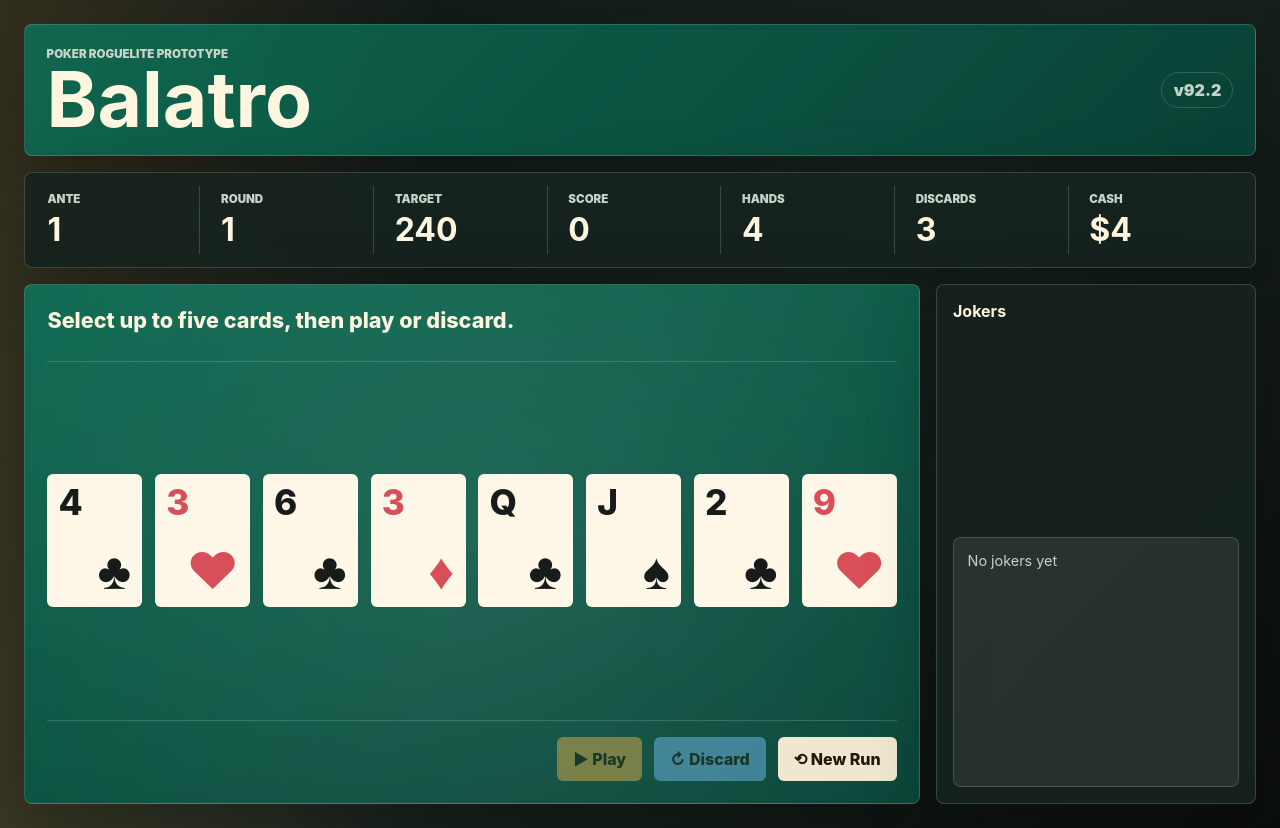
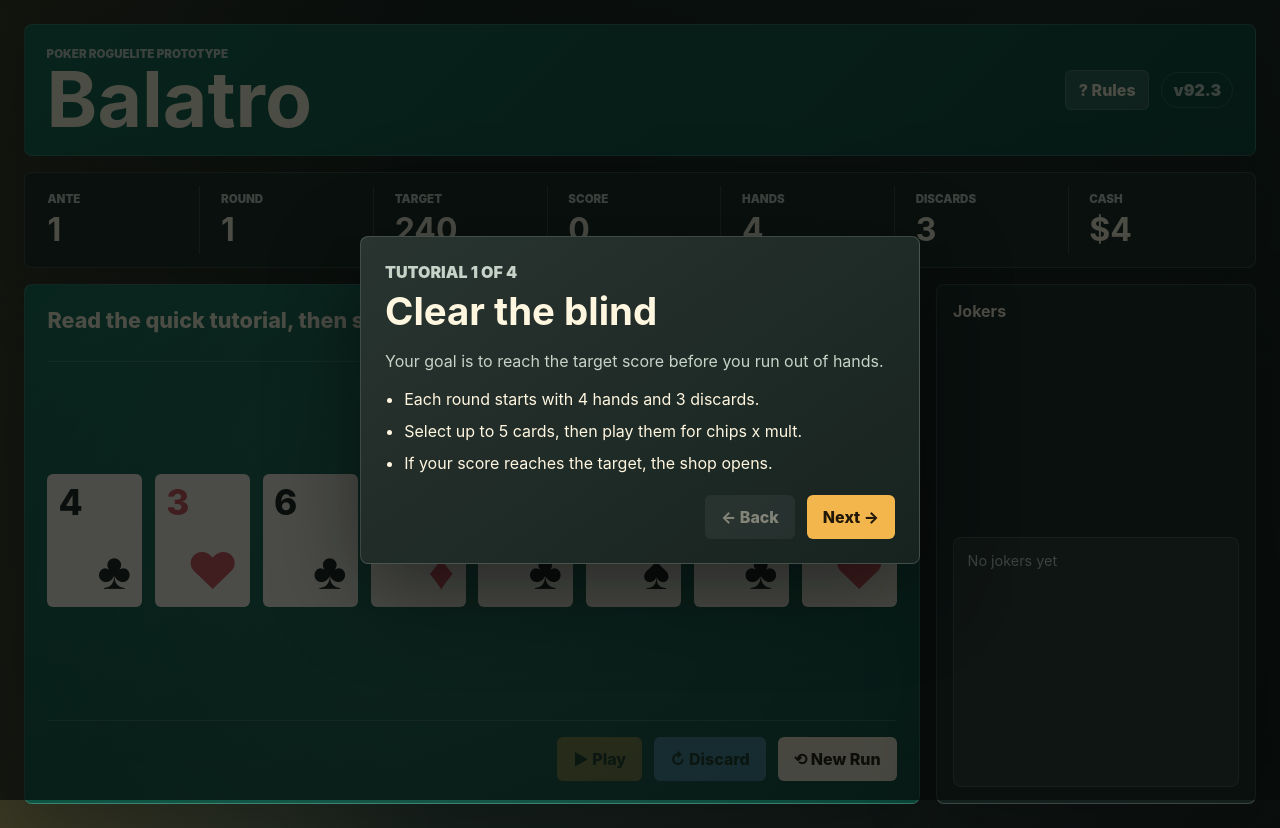
Before and after one commit to ec92009/Balatro, a plain HTML site: page index.html in a window 1280 px wide. Drawn offline with Linux system fonts and the light colour scheme.

Commit message:
balatro: add rules tutorial

```diff
--- a/app.js
+++ b/app.js
@@ -43,6 +43,29 @@
   { name: "Lucky Seven", cost: 3, text: "+77 chips if a 7 is scored", apply: (score, cards) => (cards.some((card) => card.value === 7) ? { ...score, chips: score.chips + 77 } : score) },
 ];
 
+const tutorialSteps = [
+  {
+    title: "Clear the blind",
+    copy: "Your goal is to reach the target score before you run out of hands.",
+    bullets: ["Each round starts with 4 hands and 3 discards.", "Select up to 5 cards, then play them for chips x mult.", "If your score reaches the target, the shop opens."],
+  },
+  {
+    title: "Build poker hands",
+    copy: "Better poker hands start with stronger base chips and multipliers.",
+    bullets: ["Pairs are useful early.", "Straights, flushes, full houses, and four of a kind score much higher.", "Card ranks add chips on top of the hand bonus."],
+  },
+  {
+    title: "Use discards",
+    copy: "Discards let you throw away selected cards and draw back to eight.",
+    bullets: ["Discard weak singles to chase pairs or flushes.", "Discards are limited, so keep made hands.", "Cards refill automatically after each play or discard."],
+  },
+  {
+    title: "Buy jokers",
+    copy: "After clearing a blind, spend cash on jokers before the next round.",
+    bullets: ["Jokers modify chips, mult, or rewards.", "You can hold up to 5 jokers.", "Targets rise each round, so upgrades matter."],
+  },
+];
+
 const els = {
   ante: document.querySelector("#ante"),
   round: document.querySelector("#round"),
@@ -60,9 +83,19 @@
   discard: document.querySelector("#discard"),
   nextRound: document.querySelector("#next-round"),
   newRun: document.querySelector("#new-run"),
+  rules: document.querySelector("#rules"),
+  tutorial: document.querySelector("#tutorial"),
+  tutorialStep: document.querySelector("#tutorial-step"),
+  tutorialTitle: document.querySelector("#tutorial-title"),
+  tutorialCopy: document.querySelector("#tutorial-copy"),
+  tutorialList: document.querySelector("#tutorial-list"),
+  tutorialBack: document.querySelector("#tutorial-back"),
+  tutorialNext: document.querySelector("#tutorial-next"),
+  tutorialStart: document.querySelector("#tutorial-start"),
 };
 
 let state;
+let tutorialIndex = 0;
 
 function newRun() {
   state = {
@@ -78,10 +111,11 @@
     selected: new Set(),
     jokers: [],
     shop: [],
-    mode: "playing",
+    mode: "intro",
   };
   drawTo(8);
-  render("Select up to five cards, then play or discard.");
+  tutorialIndex = 0;
+  render("Read the quick tutorial, then start the blind.");
 }
 
 function buildDeck() {
@@ -237,6 +271,25 @@
   render("New blind. Find the score.");
 }
 
+function openRules() {
+  tutorialIndex = 0;
+  els.tutorial.hidden = false;
+  renderTutorial();
+}
+
+function closeTutorial() {
+  els.tutorial.hidden = true;
+  if (state.mode === "intro") {
+    state.mode = "playing";
+    render("Select up to five cards, then play or discard.");
+  }
+}
+
+function changeTutorialStep(delta) {
+  tutorialIndex = Math.max(0, Math.min(tutorialSteps.length - 1, tutorialIndex + delta));
+  renderTutorial();
+}
+
 function render(message = els.result.textContent) {
   els.ante.textContent = state.ante;
   els.round.textContent = state.round;
@@ -249,9 +302,27 @@
   els.shopPanel.hidden = state.mode !== "shop";
   els.play.disabled = state.mode !== "playing" || state.selected.size === 0 || state.hands < 1;
   els.discard.disabled = state.mode !== "playing" || state.selected.size === 0 || state.discards < 1;
+  els.tutorial.hidden = state.mode !== "intro" && els.tutorial.hidden;
   renderCards();
   renderJokers();
   renderShop();
+  renderTutorial();
+}
+
+function renderTutorial() {
+  if (els.tutorial.hidden) return;
+  const step = tutorialSteps[tutorialIndex];
+  els.tutorialStep.textContent = `Tutorial ${tutorialIndex + 1} of ${tutorialSteps.length}`;
+  els.tutorialTitle.textContent = step.title;
+  els.tutorialCopy.textContent = step.copy;
+  els.tutorialList.replaceChildren(...step.bullets.map((text) => {
+    const item = document.createElement("li");
+    item.textContent = text;
+    return item;
+  }));
+  els.tutorialBack.disabled = tutorialIndex === 0;
+  els.tutorialNext.hidden = tutorialIndex === tutorialSteps.length - 1;
+  els.tutorialStart.hidden = tutorialIndex !== tutorialSteps.length - 1;
 }
 
 function renderCards() {
@@ -304,5 +375,9 @@
 els.discard.addEventListener("click", discardSelected);
 els.nextRound.addEventListener("click", nextRound);
 els.newRun.addEventListener("click", newRun);
+els.rules.addEventListener("click", openRules);
+els.tutorialBack.addEventListener("click", () => changeTutorialStep(-1));
+els.tutorialNext.addEventListener("click", () => changeTutorialStep(1));
+els.tutorialStart.addEventListener("click", closeTutorial);
 
 newRun();
--- a/index.html
+++ b/index.html
@@ -13,13 +13,16 @@
           <p class="eyebrow">Poker roguelite prototype</p>
           <h1>Balatro</h1>
         </div>
-        <span class="version">v92.2</span>
+        <div class="masthead-actions">
+          <button id="rules" type="button">? Rules</button>
+          <span class="version">v92.3</span>
+        </div>
       </header>
 
       <section class="hud" aria-label="Run status">
         <div><span>Ante</span><strong id="ante">1</strong></div>
         <div><span>Round</span><strong id="round">1</strong></div>
-        <div><span>Target</span><strong id="target">300</strong></div>
+        <div><span>Target</span><strong id="target">240</strong></div>
         <div><span>Score</span><strong id="score">0</strong></div>
         <div><span>Hands</span><strong id="hands">4</strong></div>
         <div><span>Discards</span><strong id="discards">3</strong></div>
@@ -49,6 +52,20 @@
           <div class="shop-grid" id="shop"></div>
         </section>
       </aside>
+
+      <section class="overlay" id="tutorial" role="dialog" aria-modal="true" aria-labelledby="tutorial-title">
+        <div class="tutorial-panel">
+          <p class="eyebrow" id="tutorial-step">Tutorial</p>
+          <h2 id="tutorial-title">Clear the blind</h2>
+          <p id="tutorial-copy"></p>
+          <ul id="tutorial-list"></ul>
+          <div class="tutorial-actions">
+            <button id="tutorial-back" type="button">← Back</button>
+            <button id="tutorial-next" type="button">Next →</button>
+            <button id="tutorial-start" type="button">Start Playing</button>
+          </div>
+        </div>
+      </section>
     </main>
 
     <script src="app.js"></script>
--- a/styles.css
+++ b/styles.css
@@ -70,6 +70,20 @@
   grid-column: 1 / -1;
   justify-content: space-between;
   padding: clamp(1rem, 2vw, 1.35rem);
+}
+
+.masthead-actions {
+  align-items: center;
+  display: flex;
+  gap: 0.75rem;
+}
+
+.masthead-actions button {
+  background: rgba(255, 255, 255, 0.14);
+  border: 1px solid var(--line);
+  color: var(--text);
+  min-height: 40px;
+  padding: 0.55rem 0.8rem;
 }
 
 .eyebrow,
@@ -272,6 +286,70 @@
   justify-content: space-between;
 }
 
+.overlay {
+  align-items: center;
+  background: rgba(6, 10, 9, 0.72);
+  display: flex;
+  inset: 0;
+  justify-content: center;
+  padding: 1rem;
+  position: fixed;
+  z-index: 20;
+}
+
+.tutorial-panel {
+  background:
+    linear-gradient(145deg, rgba(255, 255, 255, 0.08), transparent),
+    var(--panel);
+  border: 1px solid var(--line);
+  border-radius: 8px;
+  box-shadow: 0 28px 90px rgba(0, 0, 0, 0.48);
+  max-width: 560px;
+  padding: clamp(1rem, 3vw, 1.5rem);
+  width: min(100%, 560px);
+}
+
+.tutorial-panel h2 {
+  font-size: clamp(1.6rem, 5vw, 2.4rem);
+  margin-top: 0.25rem;
+}
+
+.tutorial-panel p {
+  color: var(--muted);
+  font-size: 1rem;
+  line-height: 1.45;
+}
+
+.tutorial-panel ul {
+  display: grid;
+  gap: 0.65rem;
+  margin: 1rem 0 0;
+  padding-left: 1.2rem;
+}
+
+.tutorial-panel li {
+  line-height: 1.35;
+}
+
+.tutorial-actions {
+  display: flex;
+  gap: 0.75rem;
+  justify-content: flex-end;
+  margin-top: 1.25rem;
+}
+
+.tutorial-actions button {
+  background: var(--gold);
+  color: #211807;
+  min-height: 44px;
+  padding: 0.75rem 1rem;
+}
+
+.tutorial-actions #tutorial-back {
+  background: rgba(255, 255, 255, 0.12);
+  color: var(--text);
+}
+
 @media (max-width: 900px) {
   .game {
     grid-template-columns: 1fr;
@@ -304,6 +382,8 @@
 @media (max-width: 560px) {
   .masthead,
   .controls,
+  .masthead-actions,
+  .tutorial-actions,
   .shop-head {
     align-items: stretch;
     flex-direction: column;
```
Also changed, not shown: 1 other file.
